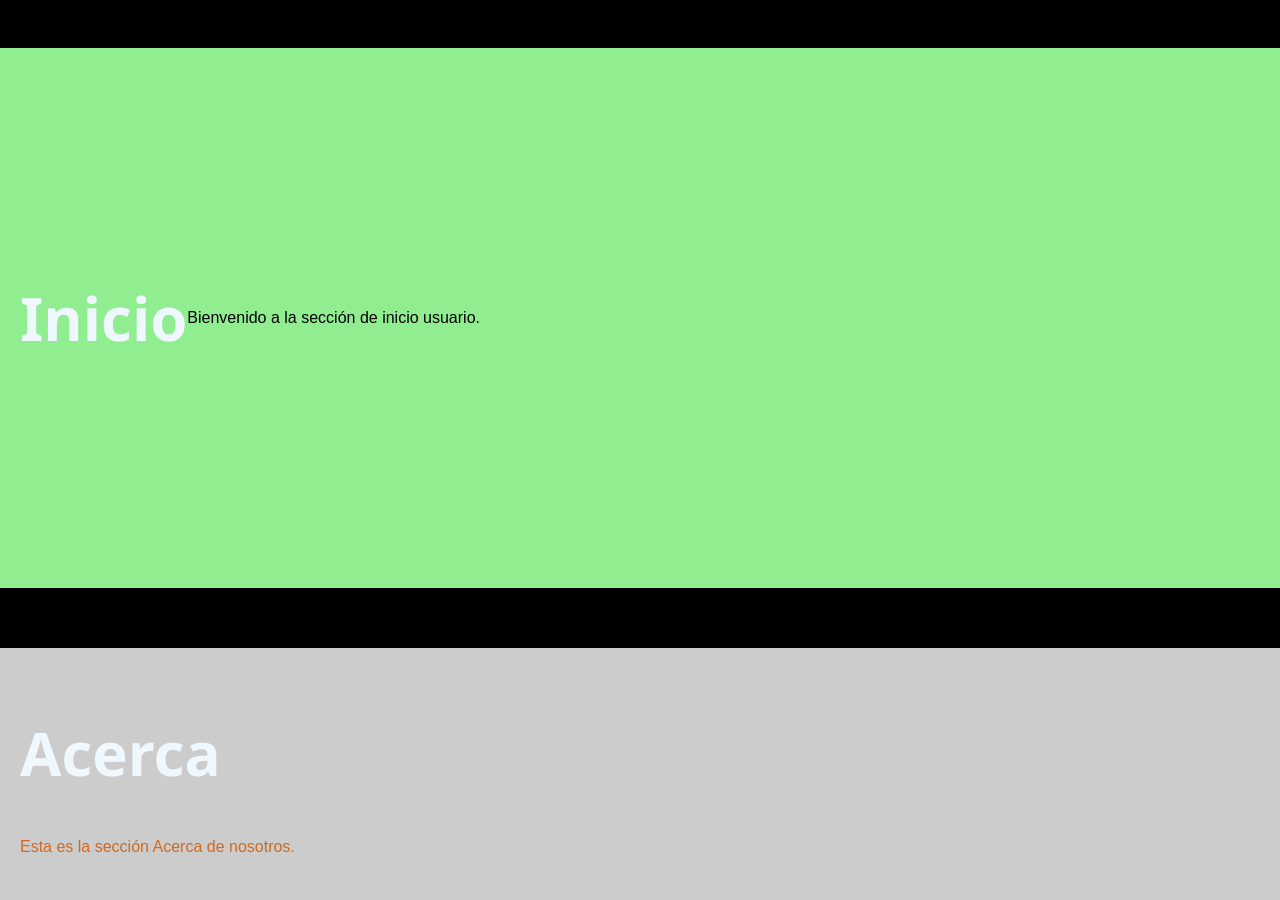
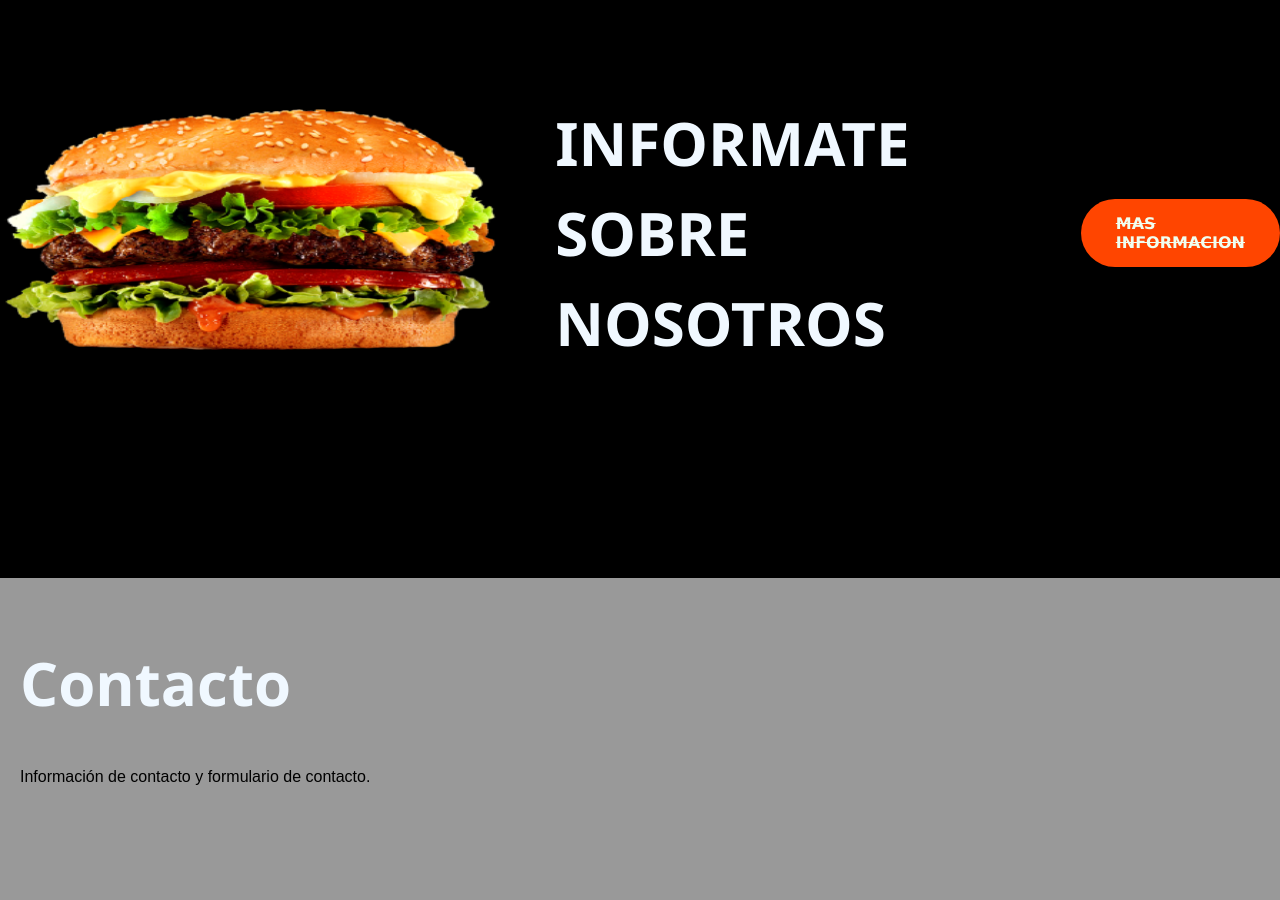
Before and after one commit to redar1610/DDW_GRUPO4, a plain HTML site: page index.html in a window 1280 px wide. Shown: the part 52-952 px from the top of the page. Drawn offline with Linux system fonts and the light colour scheme.

Commit message:
Mi primera actualizacion

```diff
--- a/index.html
+++ b/index.html
@@ -32,20 +32,26 @@
   </nav>
 
 
+  <section class="info container">
+    <div class="info-img">
+      <img src="img/food1.png" alt="">
+    </div>
 
-        <div id="inicio" class="content section">
-          <h1>Inicio</h1>
-          <p>Bienvenido a la sección de inicio usuario.</p>
-        </div>
+          <div class="info-txt"></div>
+          <h1>INFORMATE SOBRE NOSOTROS</h1>
+          <p>Este proyecto nace con un claro objetivo, revolucionar la hamburguesa tradicional,
+            sencillamente apostamos por carne de primera hecha a la parrilla, acompañada de los mejores
+            y más frescos ingredientes combinándolos de forma sorprendente y donde todo se hace al momento.</p>
+            <a href="#" class="btn-2"> Mas informacion </a>
+          </div>
 
-        <div id="acerca" class="content section">
-          <h1>Acerca</h1>
-          <p>Esta es la sección Acerca de nosotros.</p>
-        </div>
+      </section>
+
 
         <div id="contacto" class="content section">
           <h1>Contacto</h1>
           <p>Información de contacto y formulario de contacto.</p>
+
         </div>
   <footer>
         <div class="footer-icons">
```
